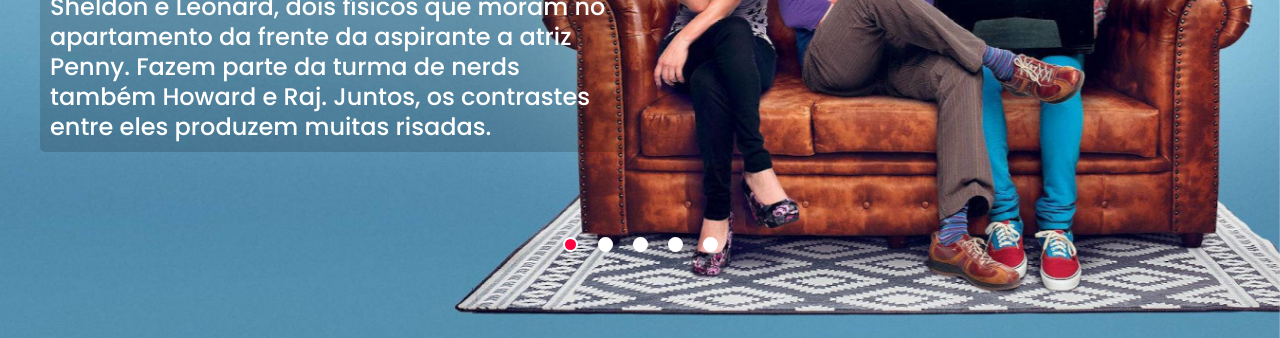
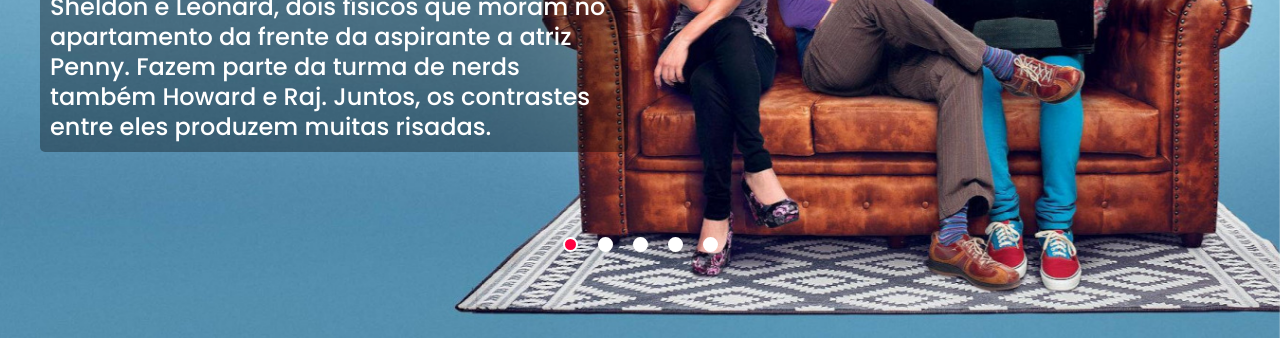
Before and after one commit to briamferr/projeto-the-big-bang-theory, a plain HTML site: page index.html in a window 1280 px wide. Shown: the part 462-800 px from the top of the page. Drawn offline with Linux system fonts and the light colour scheme.

Commit message:
Ajustes
Ajuste de detalhes.

```diff
--- a/src/css/estilos.css
+++ b/src/css/estilos.css
@@ -36,7 +36,7 @@ main::after{
 
 
 .informacoes .descricao{
-    background-color: rgba(0, 0, 0, 0.158);
+    background-color: rgba(0, 0, 0, 0.342);
     border-radius: 5px;
     padding: 10px;
     width: 49%;
```
Also changed, not shown: 1 other file.
